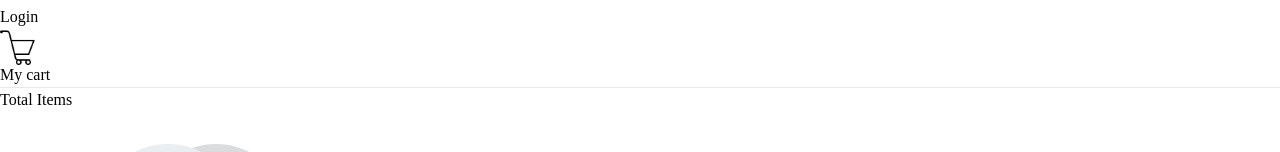
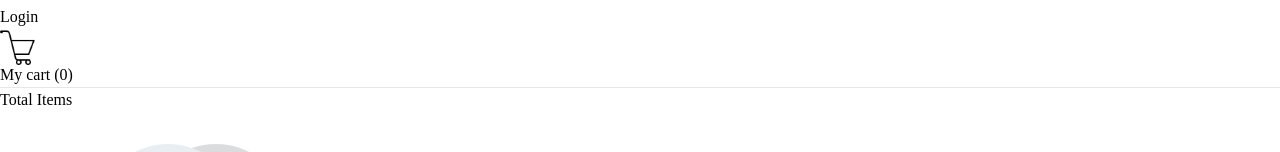
Before and after one commit to Avinashyennam/E-Cart, a React (Vite) app in the folder client/: page /cart in a window 1280 px wide. Shown: the part 630-782 px from the top of the page. Built offline with nearby package versions, Linux system fonts and the light colour scheme.

Commit message:
implemented cart count in cart page and navbar

```diff
--- a/client/src/components/Navbar/Navbar.jsx
+++ b/client/src/components/Navbar/Navbar.jsx
@@ -1,10 +1,12 @@
-import React,{useState} from 'react';
+import React,{useContext, useState} from 'react';
 import { Link } from 'react-router-dom';
 import './Navbar.css';
+import { ShopContext } from '../../context/ShopContext';
 // import logo from '../assets/logo.png';
 let Navbar = ()=>{
 
     const [menu, setMenu] = useState("shop");
+    const {count} = useContext(ShopContext)
 
     return(
         <>
@@ -30,7 +32,7 @@ let Navbar = ()=>{
                         <Link to='/cart'><img src='/icons8-cart-100.png' alt='not found' width={36} height={35} onClick={()=>setMenu("cart")}/></Link>
                         {menu === "cart"?<hr />:<></>}
                     </div>
-                    <div className='cart-counter'>0</div>
+                    <div className='cart-counter'>{count}</div>
                 </div>
             </div>
         </>
--- a/client/src/context/ShopContext.jsx
+++ b/client/src/context/ShopContext.jsx
@@ -13,9 +13,10 @@ const getDefaultCart = ()=>{
 const ShopContextProvider = (props)=>{
 
     const [cartItems, setCartItems] = useState(getDefaultCart);
-
+    const [count, setCount] = useState(0);
     const addToCart = (itemId)=>{
         setCartItems((prev)=>({...prev,[itemId]:prev[itemId]+1}));
+        setCount((prev)=> prev+1);
         console.log("After adding cart are ",cartItems);
     }
 
@@ -31,10 +32,11 @@ const ShopContextProvider = (props)=>{
 
 
     const removeFromCart = (itemId)=>{
-        setCartItems((prev)=>({...prev,[itemId]:prev[itemId]-1}))
+        setCartItems((prev)=>({...prev,[itemId]:prev[itemId]-1}));
+        setCount((prev)=> prev-1);
     }
 
-    const contextValue = {all_products, cartItems, addToCart, removeFromCart}
+    const contextValue = {all_products, cartItems, addToCart, removeFromCart, count}
 
     return(
         <ShopContext.Provider value={contextValue}>
--- a/client/src/pages/Cart.jsx
+++ b/client/src/pages/Cart.jsx
@@ -2,12 +2,13 @@ import React, { useState, useContext } from "react";
 import { ShopContext } from "../context/ShopContext";
 
 const Cart = () => {
-    const { cartItems, all_products, removeFromCart } = useContext(ShopContext);
+    const { cartItems, all_products, removeFromCart, count } = useContext(ShopContext);
+
     return (
         <>
             <div className="flex gap-8 p-8 bg-slate-100">
                 <div className=" border-black w-3/5 bg-white">
-                    <h1 className="text-xl mx-10 my-2">My cart</h1>
+                    <h1 className="text-xl mx-10 my-2">My cart ({count})</h1>
                     <hr />
                     {
                         all_products.map((item) => {
@@ -42,7 +43,6 @@ const Cart = () => {
                                     </div>
                                 )
                             }
-
                         })
                     }
                 </div>
```
